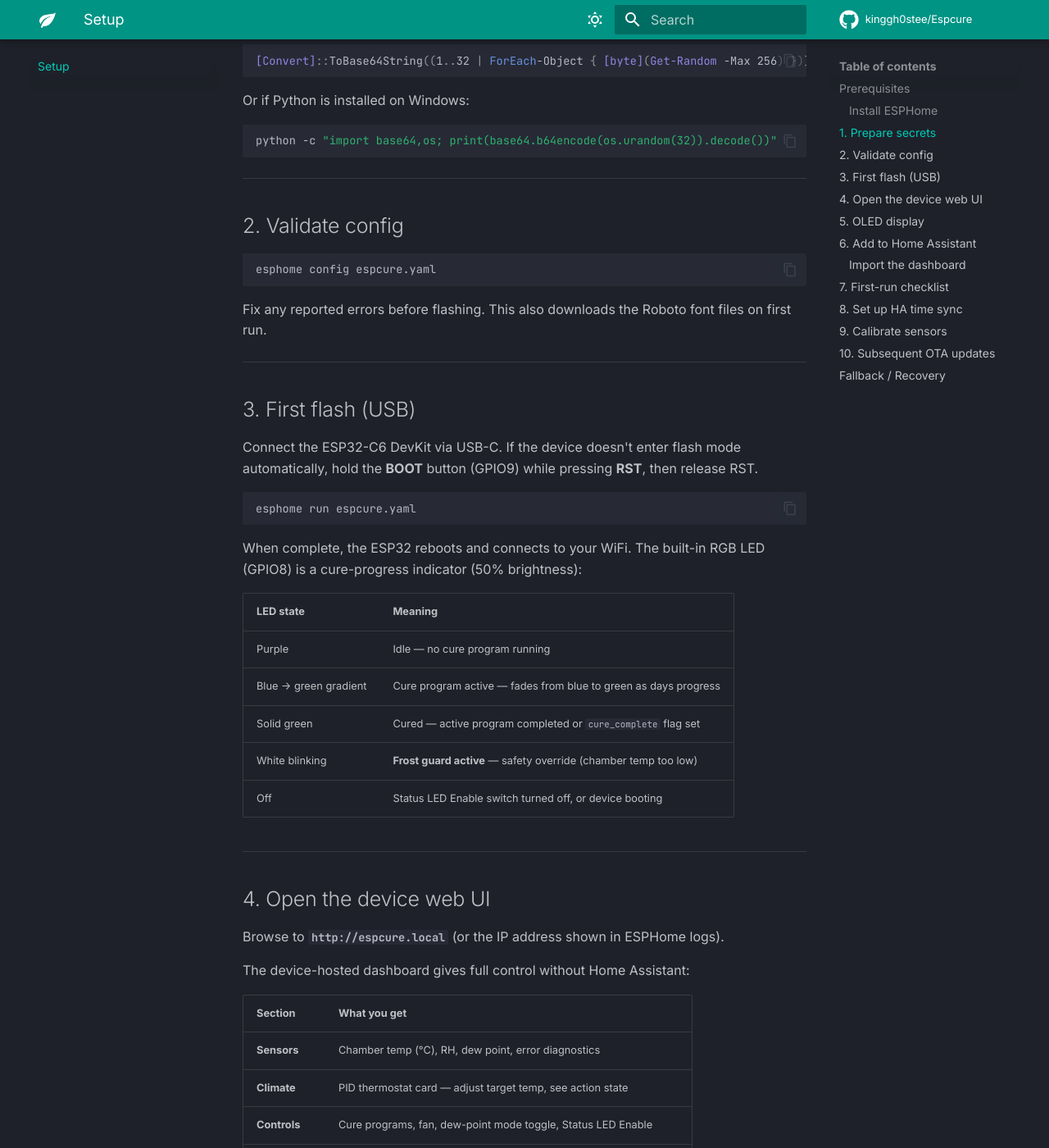
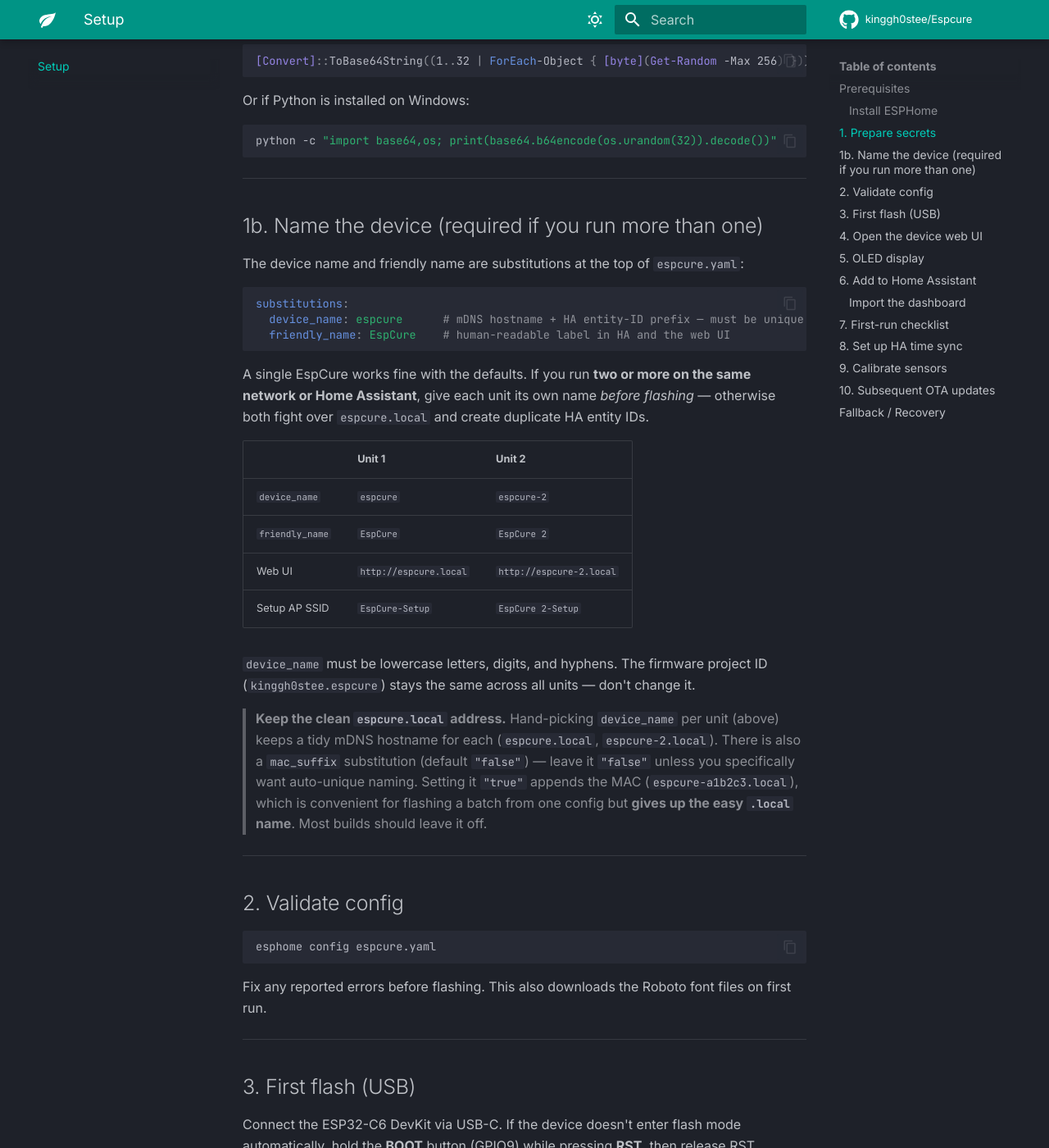
Before and after one commit to kinggh0stee/Espcure, an MkDocs documentation site: the page built from docs/setup.md, in a window 1280 px wide and 1400 px high, scrolled down 1519 px. Shown: the whole window at 82% size. Built offline with MkDocs 1.6.1 and Material for MkDocs 9.7.7, drawn with Linux system fonts in a browser that asks for light colours; comment, search, counter and statistics services are not loaded.

Commit message:
feat(config): renameable device for multi-unit setups
Promote the hardcoded device name to device_name/friendly_name
substitutions so multiple EspCures can coexist on one network/HA
without colliding on espcure.local or duplicating entity IDs. Each
unit gets its own mDNS hostname, HA entity-ID prefix, and setup-AP
SSID. Add an opt-in mac_suffix substitution (default "false") wiring
name_add_mac_suffix for automatic per-unit uniqueness. Defaults
unchanged (espcure / EspCure); project.name stays constant.

Co-Authored-By: Claude Opus 4.8 <noreply@anthropic.com>

````diff
--- a/docs/setup.md
+++ b/docs/setup.md
@@ -68,6 +68,39 @@ Or if Python is installed on Windows:
 ```powershell
 python -c "import base64,os; print(base64.b64encode(os.urandom(32)).decode())"
 ```
+
+---
+
+## 1b. Name the device (required if you run more than one)
+
+The device name and friendly name are substitutions at the top of `espcure.yaml`:
+
+```yaml
+substitutions:
+  device_name: espcure      # mDNS hostname + HA entity-ID prefix — must be unique & lowercase
+  friendly_name: EspCure    # human-readable label in HA and the web UI
+```
+
+A single EspCure works fine with the defaults. If you run **two or more on the
+same network or Home Assistant**, give each unit its own name *before flashing* —
+otherwise both fight over `espcure.local` and create duplicate HA entity IDs.
+
+| | Unit 1 | Unit 2 |
+|---|---|---|
+| `device_name` | `espcure` | `espcure-2` |
+| `friendly_name` | `EspCure` | `EspCure 2` |
+| Web UI | `http://espcure.local` | `http://espcure-2.local` |
+| Setup AP SSID | `EspCure-Setup` | `EspCure 2-Setup` |
+
+`device_name` must be lowercase letters, digits, and hyphens. The firmware
+project ID (`kinggh0stee.espcure`) stays the same across all units — don't change it.
+
+> **Keep the clean `espcure.local` address.** Hand-picking `device_name` per unit
+> (above) keeps a tidy mDNS hostname for each (`espcure.local`, `espcure-2.local`).
+> There is also a `mac_suffix` substitution (default `"false"`) — leave it `"false"`
+> unless you specifically want auto-unique naming. Setting it `"true"` appends the
+> MAC (`espcure-a1b2c3.local`), which is convenient for flashing a batch from one
+> config but **gives up the easy `.local` name**. Most builds should leave it off.
 
 ---
 
````
Also changed, not shown: CHANGELOG.md (+4 -0 lines), espcure.yaml (+25 -3 lines).
